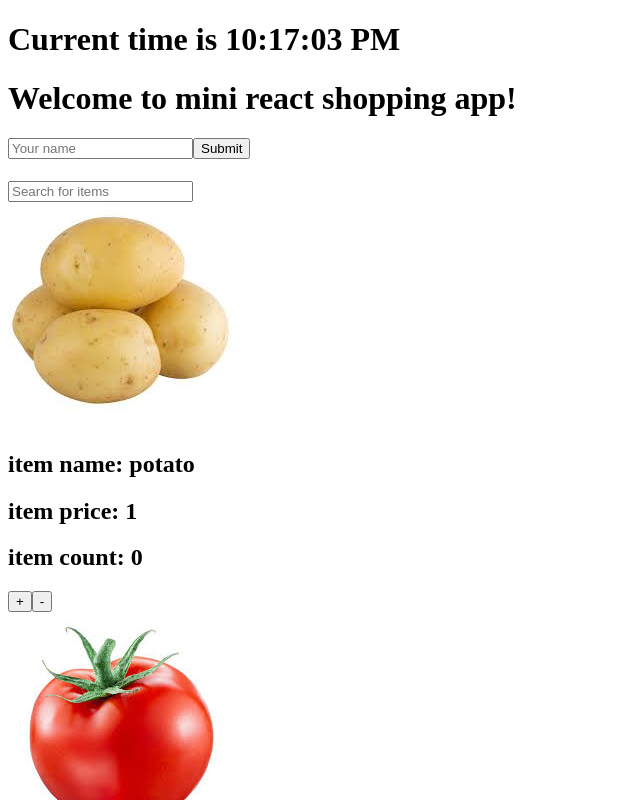
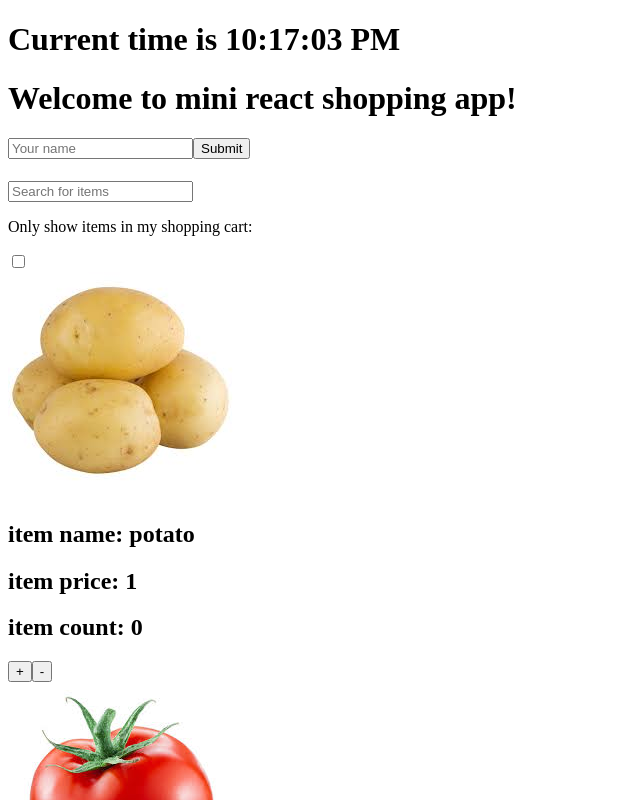
Before and after one commit to Yipeng-LU/Mini-React-Shopping-App, a React (Create React App) app: page / in a window 1280 px wide. Shown: the top 800 px of the page, without its empty margins (0-640 px from the left). Built offline with nearby package versions, Linux system fonts and the light colour scheme.

Commit message:
finish show cart component

```diff
--- a/src/components/App.js
+++ b/src/components/App.js
@@ -5,6 +5,7 @@ import Item from './Item';
 import items from './data';
 import CheckOut from './CheckOut';
 import Search from './Search';
+import ShowCart from './ShowCart';
 function App() {
   const priceMap={};
   items.forEach(item=>{
@@ -12,25 +13,45 @@ function App() {
   })
   const [total,setTotal]=useState(0);
   const [search,setSearch]=useState('');
+  const [isChecked,setChecked]=useState(false);
+  const [selected,setSelected]=useState(new Set());
   function update(itemName,status){
     if (status==='inc'){
       setTotal(prev=>prev+priceMap[itemName]);
+      setSelected(prev=>{
+        prev.add(itemName);
+        return prev;
+      })
     } else {
       setTotal(prev=>prev-priceMap[itemName]);
+      setSelected(prev=>{
+        prev.delete(itemName);
+        return prev;
+      })
     };
   }
   function searchFilter(value){
     setSearch(value);
+  }
+  function checkbox(){
+    setChecked(prev=>!prev);
   }
   return (
     <div>
       <Clock />
       <Greeting />
       <Search searchFilter={searchFilter} />
+      <ShowCart checkbox={checkbox}/>
       {
         items.map(item=>{
           if (item.name.includes(search)){
-            return (<Item item={item} update={update}/>)
+            if (isChecked){
+              if (selected.has(item.name)){
+                return (<Item item={item} update={update}/>)
+              }
+            } else {
+              return (<Item item={item} update={update}/>)
+            }
           }
         })
       }
--- /dev/null
+++ b/src/components/ShowCart.jsx
@@ -0,0 +1,15 @@
+import React,{useState} from 'react';
+function ShowCart(props){
+  const [isChecked,setChecked]=useState(false);
+  function checkChecked(event){
+    setChecked(prev=>!prev);
+    props.checkbox();
+  }
+  return (
+    <div>
+      <p>Only show items in my shopping cart: </p>
+      <input onChange={checkChecked} type='checkbox' checked={isChecked}/>
+    </div>
+  );
+}
+export default ShowCart;
```
Also changed, not shown: 1 other file (tests, documents, lock files or other folders).
